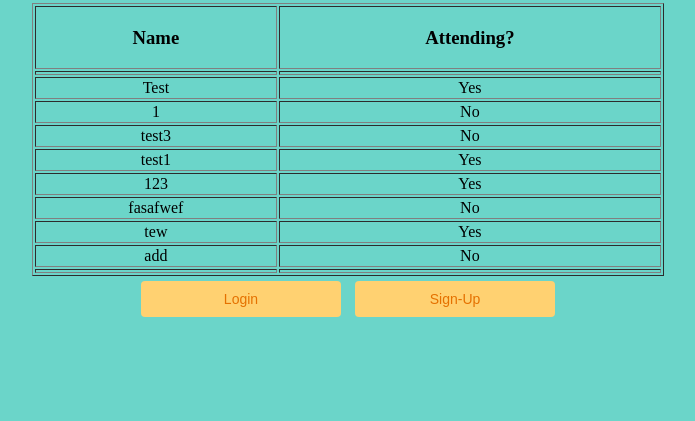
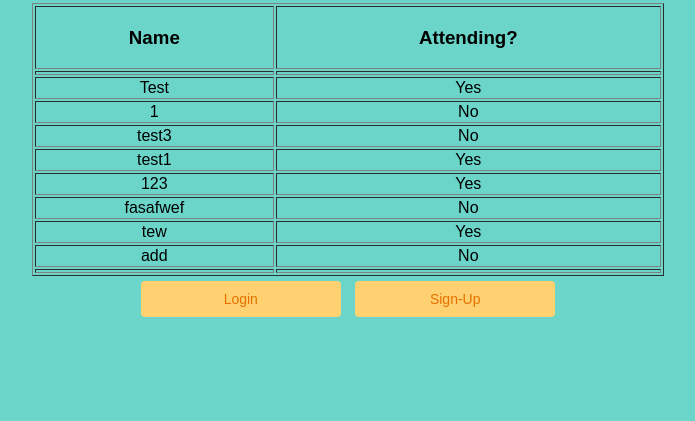
Before and after one commit to CS329EProject0/Project0, a PHP site: page /index.php in a window 1280 px wide. Shown: the part 379-800 px from the top of the page, without its empty margins (292-987 px from the left). Run offline with PHP 8.4, Linux system fonts and the light colour scheme; data that the repository does not hold is empty.

Commit message:
updated to Arial font

```diff
--- a/webDesign.css
+++ b/webDesign.css
@@ -1,6 +1,7 @@
 
 body {
 	background-color: #6bd5c9;
+  font-family: "Arial";
 }
 
 button {
```
